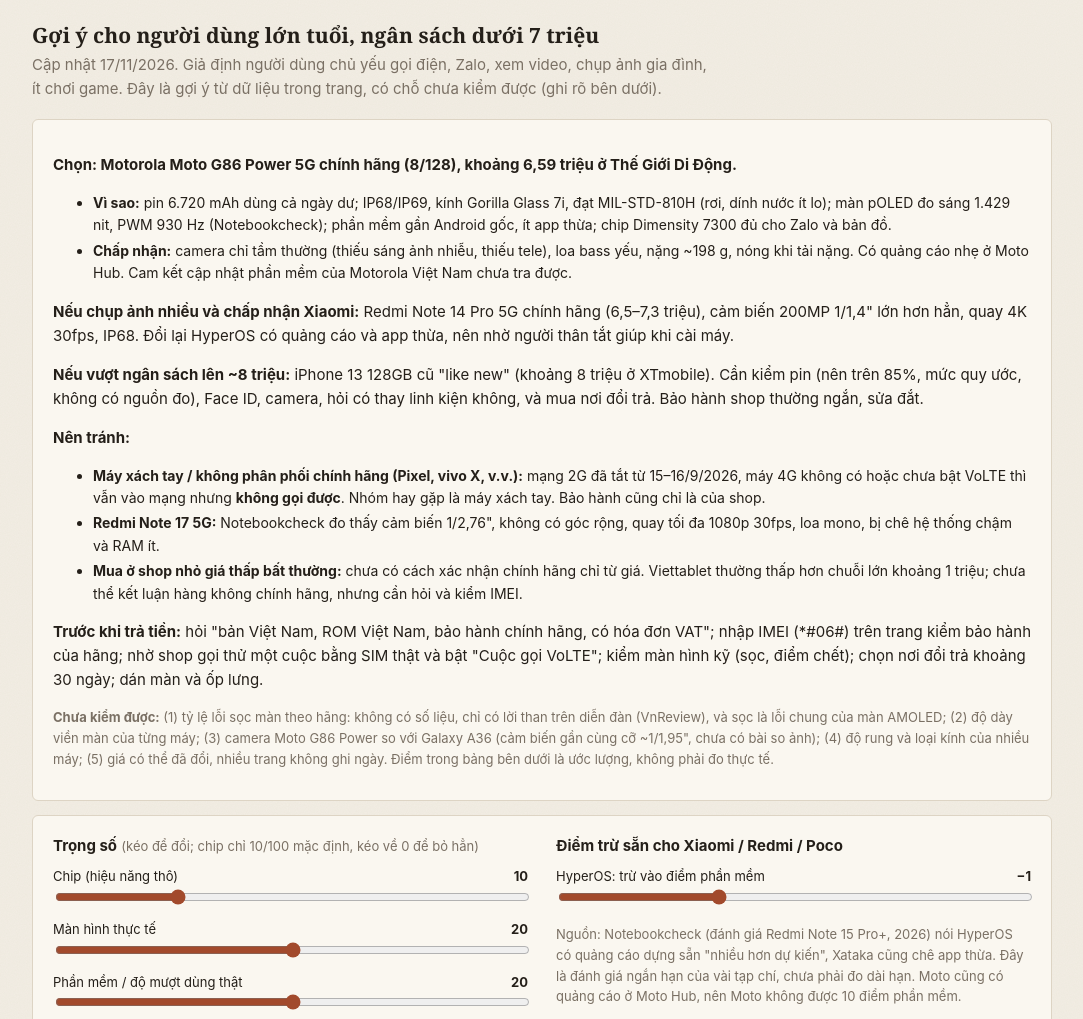
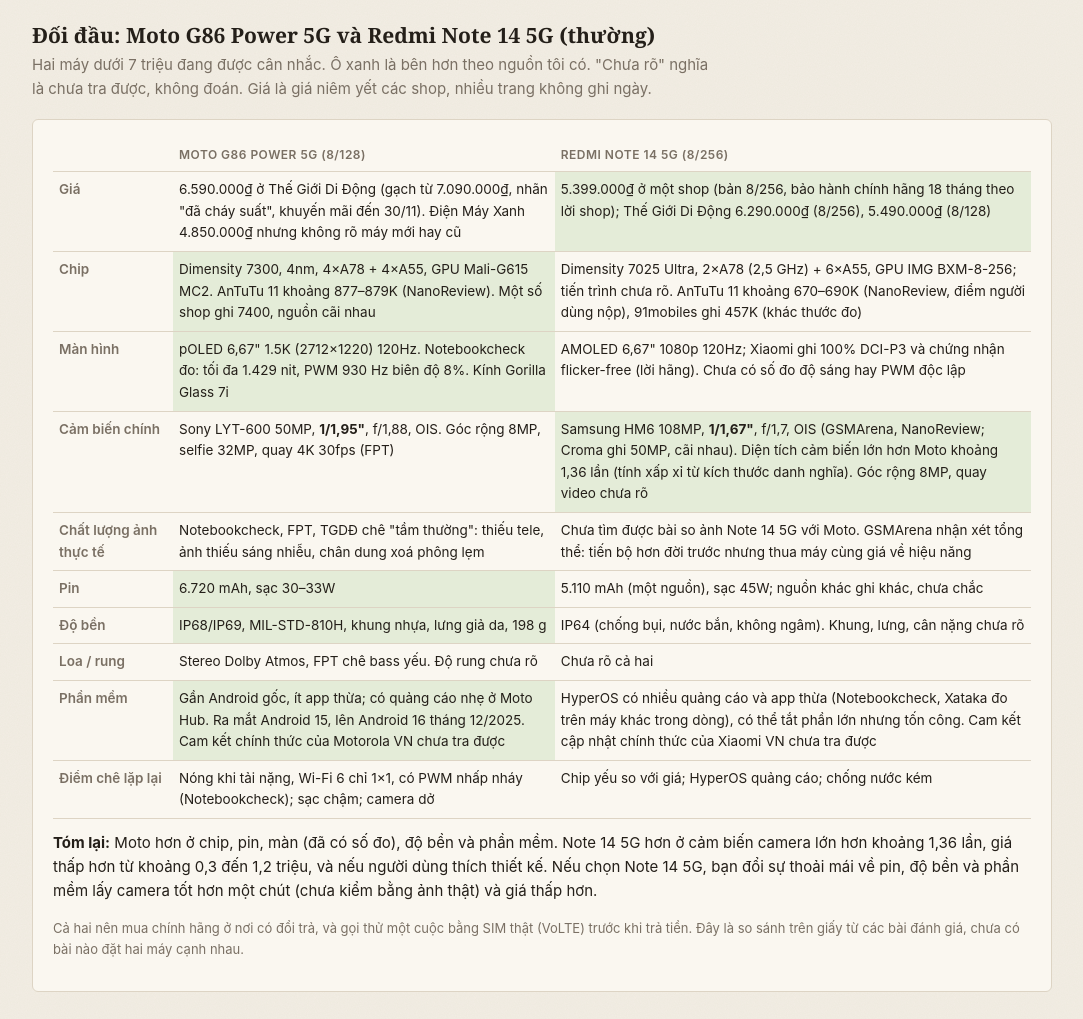
Before and after one commit to Atelier07/so-sanh-dien-thoai, a plain HTML site: page index.html in a window 1280 px wide. Shown: the part 180-1199 px from the top of the page, without its empty margins (98-1181 px from the left). Drawn offline with Linux system fonts and the light colour scheme.

Commit message:
Thêm mục đối đầu Moto G86 Power và Redmi Note 14 5G lên đầu trang
Co-Authored-By: Claude Sonnet 5.5 <noreply@anthropic.com>

```diff
--- a/index.html
+++ b/index.html
@@ -44,7 +44,7 @@ td input[type=text]{width:100%;min-width:90px;border:1px solid var(--line);backg
 button{font:inherit;background:var(--ink);color:var(--paper);border:0;border-radius:4px;padding:6px 14px;cursor:pointer}
 button.ghost{background:transparent;color:var(--ink);border:1px solid var(--line)}
 svg text{font-family:-apple-system,system-ui,sans-serif}
-.legendkey{font-size:12.5px;color:var(--mute)}
+.win{background:#e4ecd8}.cmp td:first-child{width:120px;font-weight:600;color:var(--mute)}.cmp td{font-size:13.5px}.legendkey{font-size:12.5px;color:var(--mute)}
 details{margin-top:10px} summary{cursor:pointer}
 li{margin:3px 0}
 @media (max-width:600px){.bar .nm{width:110px;font-size:12px}.bar .v{width:70px}}
@@ -54,6 +54,25 @@ li{margin:3px 0}
 <main>
 <h1>So sánh điện thoại tầm 4–8 triệu</h1>
 <p class="sub">Trải nghiệm thực tế được nhân trọng số cao hơn thông số. Mỗi điểm có nhãn độ chắc: <span class="badge b-v">đã tra</span> có nguồn, <span class="badge b-e">ước</span> tôi ước từ mô tả nguồn, <span class="badge b-u">chưa rõ</span> chưa có số đo, điểm chỉ là đoán. Mọi ô đều sửa được, trang tự tính lại.</p>
+
+<h2>Đối đầu: Moto G86 Power 5G và Redmi Note 14 5G (thường)</h2>
+<p class="sub">Hai máy dưới 7 triệu đang được cân nhắc. Ô xanh là bên hơn theo nguồn tôi có. "Chưa rõ" nghĩa là chưa tra được, không đoán. Giá là giá niêm yết các shop, nhiều trang không ghi ngày.</p>
+<div class="card scroll"><table class="cmp">
+<tr><th></th><th>Moto G86 Power 5G (8/128)</th><th>Redmi Note 14 5G (8/256)</th></tr>
+<tr><td>Giá</td><td>6.590.000₫ ở Thế Giới Di Động (gạch từ 7.090.000₫, nhãn "đã cháy suất", khuyến mãi đến 30/11). Điện Máy Xanh 4.850.000₫ nhưng không rõ máy mới hay cũ</td><td class="win">5.399.000₫ ở một shop (bản 8/256, bảo hành chính hãng 18 tháng theo lời shop); Thế Giới Di Động 6.290.000₫ (8/256), 5.490.000₫ (8/128)</td></tr>
+<tr><td>Chip</td><td class="win">Dimensity 7300, 4nm, 4×A78 + 4×A55, GPU Mali-G615 MC2. AnTuTu 11 khoảng 877–879K (NanoReview). Một số shop ghi 7400, nguồn cãi nhau</td><td>Dimensity 7025 Ultra, 2×A78 (2,5 GHz) + 6×A55, GPU IMG BXM-8-256; tiến trình chưa rõ. AnTuTu 11 khoảng 670–690K (NanoReview, điểm người dùng nộp), 91mobiles ghi 457K (khác thước đo)</td></tr>
+<tr><td>Màn hình</td><td class="win">pOLED 6,67" 1.5K (2712×1220) 120Hz. Notebookcheck đo: tối đa 1.429 nit, PWM 930 Hz biên độ 8%. Kính Gorilla Glass 7i</td><td>AMOLED 6,67" 1080p 120Hz; Xiaomi ghi 100% DCI-P3 và chứng nhận flicker-free (lời hãng). Chưa có số đo độ sáng hay PWM độc lập</td></tr>
+<tr><td>Cảm biến chính</td><td>Sony LYT-600 50MP, <b>1/1,95"</b>, f/1,88, OIS. Góc rộng 8MP, selfie 32MP, quay 4K 30fps (FPT)</td><td class="win">Samsung HM6 108MP, <b>1/1,67"</b>, f/1,7, OIS (GSMArena, NanoReview; Croma ghi 50MP, cãi nhau). Diện tích cảm biến lớn hơn Moto khoảng 1,36 lần (tính xấp xỉ từ kích thước danh nghĩa). Góc rộng 8MP, quay video chưa rõ</td></tr>
+<tr><td>Chất lượng ảnh thực tế</td><td>Notebookcheck, FPT, TGDĐ chê "tầm thường": thiếu tele, ảnh thiếu sáng nhiễu, chân dung xoá phông lẹm</td><td>Chưa tìm được bài so ảnh Note 14 5G với Moto. GSMArena nhận xét tổng thể: tiến bộ hơn đời trước nhưng thua máy cùng giá về hiệu năng</td></tr>
+<tr><td>Pin</td><td class="win">6.720 mAh, sạc 30–33W</td><td>5.110 mAh (một nguồn), sạc 45W; nguồn khác ghi khác, chưa chắc</td></tr>
+<tr><td>Độ bền</td><td class="win">IP68/IP69, MIL-STD-810H, khung nhựa, lưng giả da, 198 g</td><td>IP64 (chống bụi, nước bắn, không ngâm). Khung, lưng, cân nặng chưa rõ</td></tr>
+<tr><td>Loa / rung</td><td>Stereo Dolby Atmos, FPT chê bass yếu. Độ rung chưa rõ</td><td>Chưa rõ cả hai</td></tr>
+<tr><td>Phần mềm</td><td class="win">Gần Android gốc, ít app thừa; có quảng cáo nhẹ ở Moto Hub. Ra mắt Android 15, lên Android 16 tháng 12/2025. Cam kết chính thức của Motorola VN chưa tra được</td><td>HyperOS có nhiều quảng cáo và app thừa (Notebookcheck, Xataka đo trên máy khác trong dòng), có thể tắt phần lớn nhưng tốn công. Cam kết cập nhật chính thức của Xiaomi VN chưa tra được</td></tr>
+<tr><td>Điểm chê lặp lại</td><td>Nóng khi tải nặng, Wi-Fi 6 chỉ 1×1, có PWM nhấp nháy (Notebookcheck); sạc chậm; camera dở</td><td>Chip yếu so với giá; HyperOS quảng cáo; chống nước kém</td></tr>
+</table>
+<p style="margin-top:12px"><b>Tóm lại:</b> Moto hơn ở chip, pin, màn (đã có số đo), độ bền và phần mềm. Note 14 5G hơn ở cảm biến camera lớn hơn khoảng 1,36 lần, giá thấp hơn từ khoảng 0,3 đến 1,2 triệu, và nếu người dùng thích thiết kế. Nếu chọn Note 14 5G, bạn đổi sự thoải mái về pin, độ bền và phần mềm lấy camera tốt hơn một chút (chưa kiểm bằng ảnh thật) và giá thấp hơn.</p>
+<p class="note">Cả hai nên mua chính hãng ở nơi có đổi trả, và gọi thử một cuộc bằng SIM thật (VoLTE) trước khi trả tiền. Đây là so sánh trên giấy từ các bài đánh giá, chưa có bài nào đặt hai máy cạnh nhau.</p>
+</div>
 
 <h2>Gợi ý cho người dùng lớn tuổi, ngân sách dưới 7 triệu</h2>
 <p class="sub">Cập nhật 17/11/2026. Giả định người dùng chủ yếu gọi điện, Zalo, xem video, chụp ảnh gia đình, ít chơi game. Đây là gợi ý từ dữ liệu trong trang, có chỗ chưa kiểm được (ghi rõ bên dưới).</p>
@@ -308,8 +327,8 @@ const DEFAULT=[
 let S=load();
 let W=Object.fromEntries(CRIT.map(c=>[c.k,c.w]));
 let PEN=1, SEL=new Set([1,2,10,13]);
-function load(){try{const x=localStorage.getItem('phones-v12');if(x)return JSON.parse(x)}catch(e){}return JSON.parse(JSON.stringify(DEFAULT))}
-function save(){try{localStorage.setItem('phones-v12',JSON.stringify(S))}catch(e){}}
+function load(){try{const x=localStorage.getItem('phones-v13');if(x)return JSON.parse(x)}catch(e){}return JSON.parse(JSON.stringify(DEFAULT))}
+function save(){try{localStorage.setItem('phones-v13',JSON.stringify(S))}catch(e){}}
 const col=i=>getComputedStyle(document.documentElement).getPropertyValue(COLORS[i%COLORS.length]).trim();
 const bd=c=>`<span class="badge b-${c}">${c=='v'?'đã tra':c=='e'?'ước':'chưa rõ'}</span>`;
 
```
